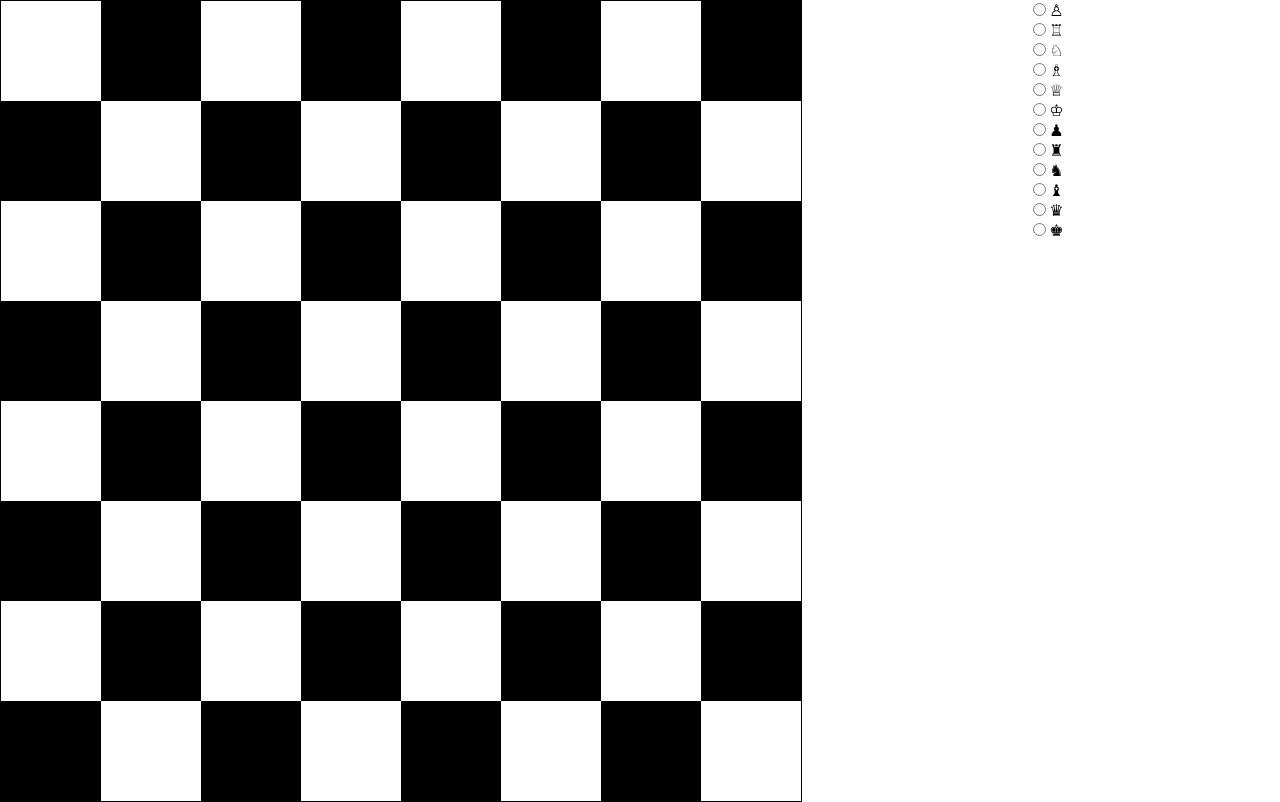
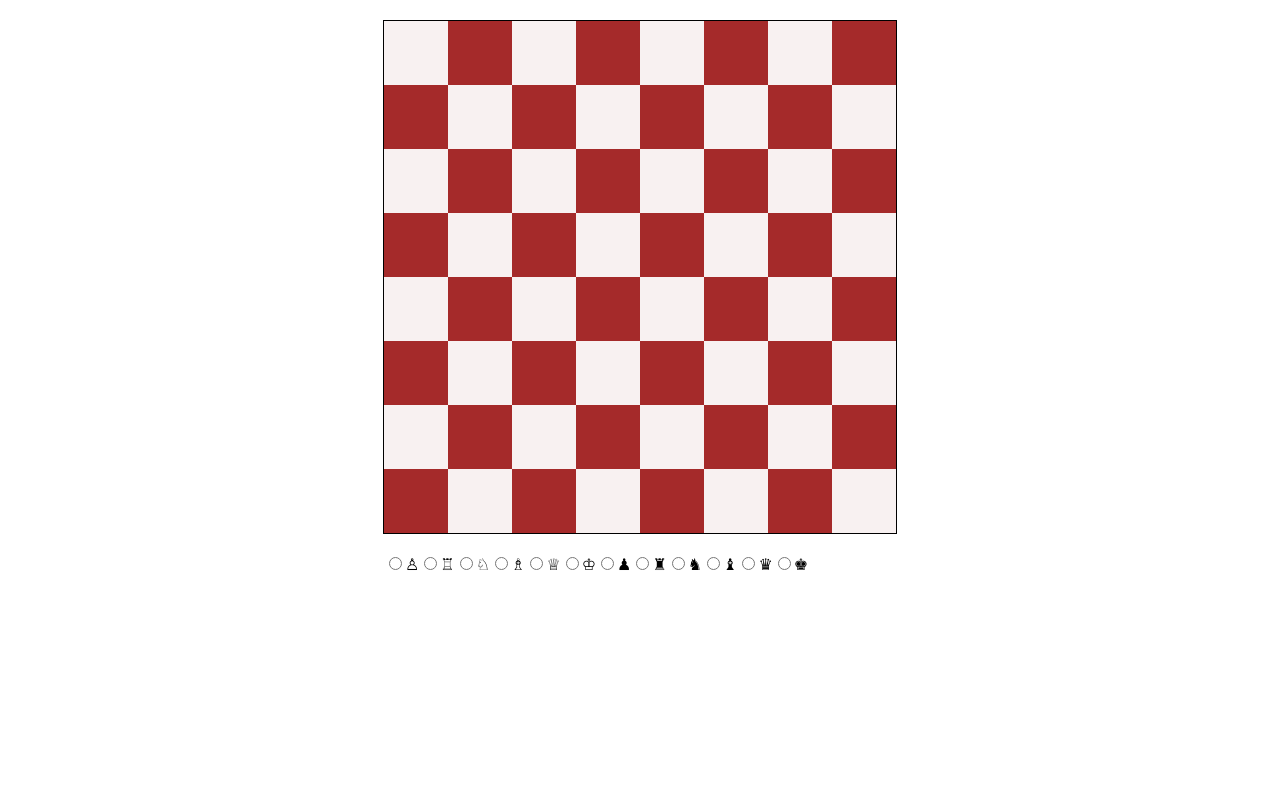
Before and after one commit to mherrerarendon/chess-board-setup, a React (Create React App) app: page / in a window 1280 px wide. Built offline with nearby package versions, Linux system fonts and the light colour scheme.

Commit message:
making more progress

```diff
--- a/src/App.css
+++ b/src/App.css
@@ -1,64 +1,35 @@
-.App {
-  text-align: center;
-  display: grid;
-  grid-template-columns: repeat(2, 1fr);
-  grid-column-gap: 10px;
+
+.white-square {
+  background-color: rgb(248, 241, 241);
+  font-size: 26pt;
+  align-content: center;
+  justify-content: center;
 }
 
-.App-header {
-  background-color: #282c34;
-  min-height: 100vh;
-  display: flex;
-  flex-direction: column;
-  align-items: center;
+.dark-square {
+  background-color: brown;
+  font-size: 26pt;
+  align-content: center;
   justify-content: center;
-  font-size: calc(10px + 2vmin);
-  color: white;
-}
-
-.App-link {
-  color: #61dafb;
 }
 
 .board {
   display: grid;
   grid-template-columns: repeat(8, 1fr);
-  width: 800px;
-  height: 800px;
-  padding: 2x;
-  border: 1px solid;
-}
-.piece-selector input{
-  margin:0;padding:0;
-  -webkit-appearance:none;
-     -moz-appearance:none;
-          appearance:none;
+  border: 1px solid black;
+  width: 40vw;
+  height: 40vw;
+  position: relative;
+  margin: auto;
+  margin-top: 20px;
 }
 
-.piece-selector input:active +.piece_button_class{opacity: .9;}
-.piece-selector input:checked +.piece_button_class{
-  -webkit-filter: none;
-     -moz-filter: none;
-          filter: none;
+.piece-selection-container {
+  margin: auto;
+  margin-top: 20px;
+  width: 40vw;
 }
-.piece_button_class{
-  padding: 2x;
-  border: 1px solid;
-  font-size: 40px;
-  cursor:pointer;
-  background-size:contain;
-  background-repeat:no-repeat;
-  display:inline-block;
-  width:100px;height:70px;
-  -webkit-transition: all 100ms ease-in;
-     -moz-transition: all 100ms ease-in;
-          transition: all 100ms ease-in;
-  -webkit-filter: brightness(1.8) grayscale(1) opacity(.7);
-     -moz-filter: brightness(1.8) grayscale(1) opacity(.7);
-          filter: brightness(1.8) grayscale(1) opacity(.7);
-}
-.piece_button_class:hover{
-  -webkit-filter: brightness(1.2) grayscale(.5) opacity(.9);
-     -moz-filter: brightness(1.2) grayscale(.5) opacity(.9);
-          filter: brightness(1.2) grayscale(.5) opacity(.9);
-}
+
+/* .piece-radio {
+  float:left;
+} */
--- a/src/App.js
+++ b/src/App.js
@@ -10,16 +10,13 @@ function App() {
   const [board_state, set_board_state] = useState(initial_board_values)
 
   const handleChange = (e) => {
-    console.log('selected ', e.target.value)
     set_piece(e.target.value)
   }
 
   const add_piece = (square_id) => {
-    console.log('Adding {piece} to {square_id}')
     var temp_state = board_state.slice()
     temp_state[square_id] = selected_piece
     set_board_state(temp_state)
-    // set_board_state([board_state, board_state[square_id] = selected_piece])
   }
 
   return (
--- a/src/components/Board.js
+++ b/src/components/Board.js
@@ -5,12 +5,12 @@ const Board = ({board_state, add_piece}) => {
     const items = []
 
     for (let i = 0; i < 64; i++) {
-        let color = 'white';
+        let color = 'white-square';
         const row = Math.floor(i / 8);
         if (row % 2 === 0) {
-            color = i % 2 === 1 ? 'black' : 'white';
+            color = i % 2 === 1 ? 'dark-square' : 'white-square';
         } else {
-            color = i % 2 === 1 ? 'white' : 'black';
+            color = i % 2 === 1 ? 'white-square' : 'dark-square';
         }
         items.push(<Square color={color} key={i.toString()} square_id={i} piece_value={board_state[i]} add_piece={add_piece} />)
     }
--- a/src/components/PieceButton.js
+++ b/src/components/PieceButton.js
@@ -4,6 +4,7 @@ const PieceButton = ({ piece_id, handleChange, selected_id }) => {
     return (
         <>
             <input
+                className="piece-radio"
                 type="radio"
                 id={piece_id}
                 name="piece"
@@ -12,7 +13,7 @@ const PieceButton = ({ piece_id, handleChange, selected_id }) => {
                 checked={selected_id === piece_id}
             />
             <label htmlFor={piece_id}>{piece_id}</label>
-            <br />
+            {/* <br /> */}
         </>
     )
 }
--- a/src/components/PieceSelection.js
+++ b/src/components/PieceSelection.js
@@ -12,7 +12,7 @@ const PieceSelection = ({ selected_piece, handleChange }) => {
                 />
     })
     return (
-        <div>
+        <div className="piece-selection-container">
             {piece_components}
         </div>
     )
--- a/src/components/Square.js
+++ b/src/components/Square.js
@@ -5,9 +5,8 @@ import React from 'react'
 const Square = ({ color, square_id, piece_value, add_piece }) => {
     return (
         <div
-            style={{ backgroundColor: color }}
             key={ square_id }
-            className='square'
+            className={color}
             onClick={() => add_piece(square_id)}
         >
             {piece_value}
```
